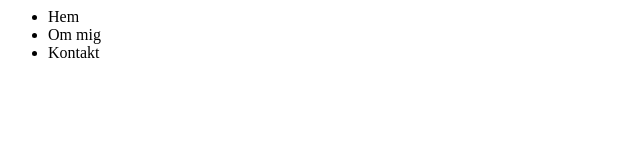
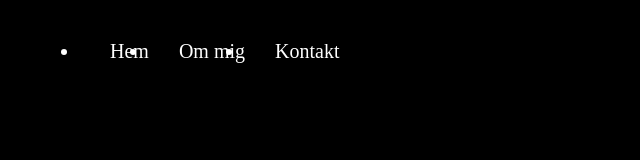
Before and after one commit to KennethCelsner/Versions, a plain HTML site: page index.html in a window 1280 px wide. Shown: the whole page, without its empty margins (0-640 px from the left). Drawn offline with Linux system fonts and the light colour scheme.

Commit message:
Skapat main.css med basic styling och länkat main.css i index.html

```diff
--- /dev/null
+++ b/css/main.css
@@ -0,0 +1,11 @@
+body {
+    background: black;
+    margin: 40px;
+    color: white;
+}
+
+li {
+    float: left;
+    padding-left: 30px;
+    font-size: 20px;
+}
--- a/index.html
+++ b/index.html
@@ -1,6 +1,7 @@
 <html>
 <head>
     <title>Versionshantering</title>
+    <link rel="stylesheet" href="css/main.css">
 </head>
 <body>
     <ul>
```
